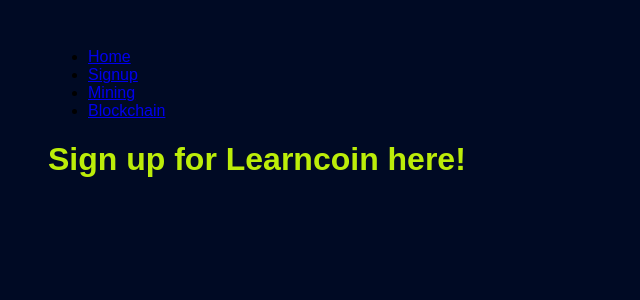
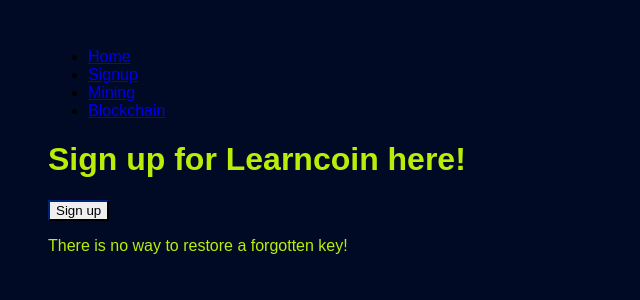
Before and after one commit to anerli/learncoin, a React (Create React App) app in the folder client/learncoin-client/: page /signup in a window 1280 px wide. Shown: the top 300 px of the page, without its empty margins (0-640 px from the left). Built offline with nearby package versions, Linux system fonts and the light colour scheme.

Commit message:
feat: keyPair (broken)

```diff
--- a/client/learncoin-client/package.json
+++ b/client/learncoin-client/package.json
@@ -11,6 +11,9 @@
     "react-router-dom": "^6.2.1",
     "react-scripts": "5.0.0",
     "web-vitals": "^2.1.4"
+  },
+  "browser": {
+    "crypto": false
   },
   "scripts": {
     "start": "react-scripts start",
--- a/client/learncoin-client/src/Pages/Signup.js
+++ b/client/learncoin-client/src/Pages/Signup.js
@@ -1,7 +1,39 @@
+const crypto = require('crypto');
+
+let inputStyle = {
+    visibility: 'hidden'
+}
+
+function createFunction() {
+    console.log('clicked');
+    document.getElementById('text').style.visibility = 'visible';
+    crypto.generateKeyPair(
+        'ed25519',
+        {
+            publicKeyEncoding: {
+                type: 'spki',
+                format: 'der'
+            },
+            privateKeyEncoding: {
+                type: 'pkcs8',
+                format: 'der'
+            }
+        },
+        (err, publicKey, privateKey) => {
+            console.log("Public key:", publicKey.toString('hex'));
+            console.log("Private key:", privateKey.toString('hex'));
+        }
+    );
+};
+
 const Signup = () => {
     return (
         <div>
             <h1>Sign up for Learncoin here!</h1>
+            <button id='button' onClick={createFunction}>Sign up</button>
+            <p>There is no way to restore a forgotten key!</p>
+            <p id='text' style={inputStyle}>This is your private key: </p>
+
         </div>
     )
 };
--- a/client/learncoin-client/src/index.css
+++ b/client/learncoin-client/src/index.css
@@ -31,6 +31,10 @@ h3 {
   float: left;
   width: 50%;
   font-weight: 500;
+}
+
+p {
+  color: #BCED09;
 }
 
 .btn {
```
